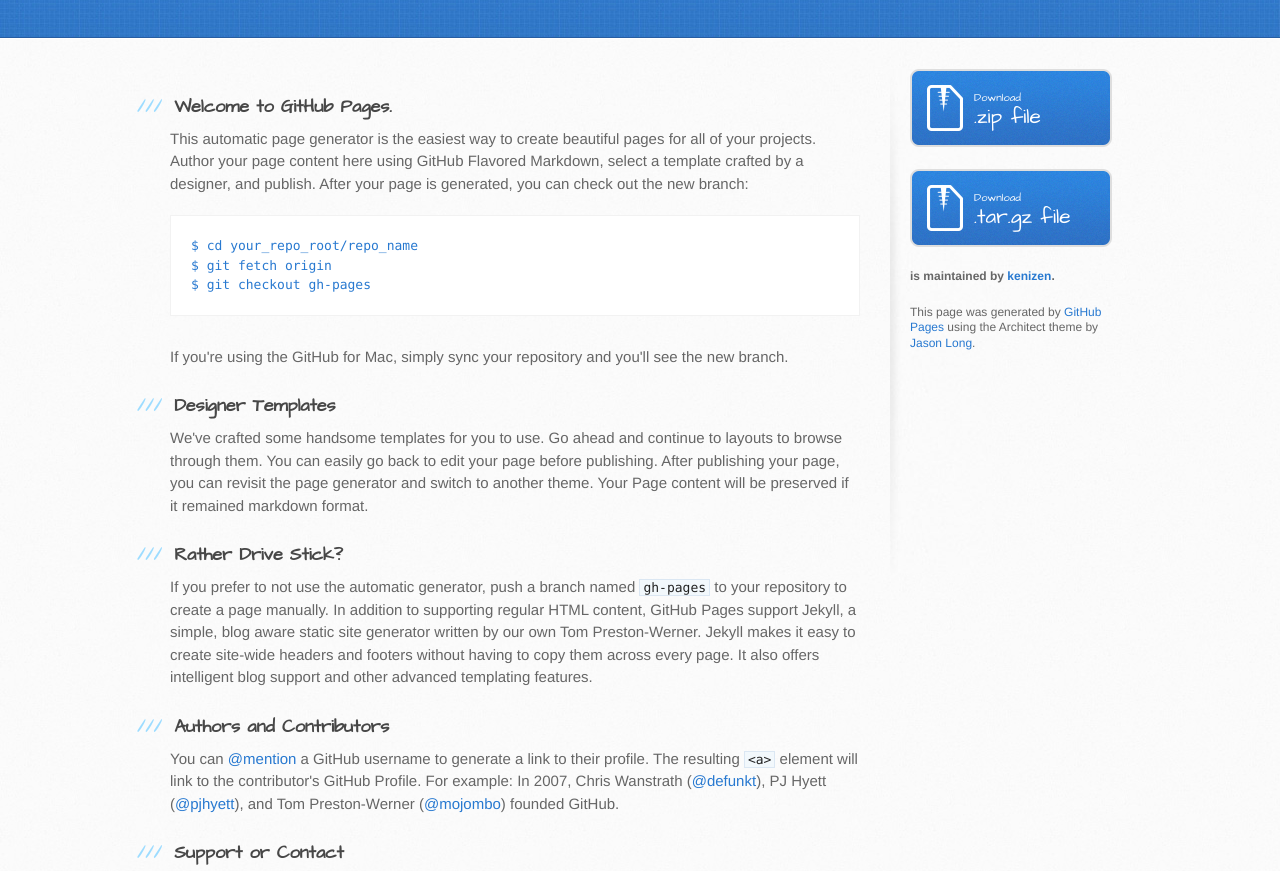
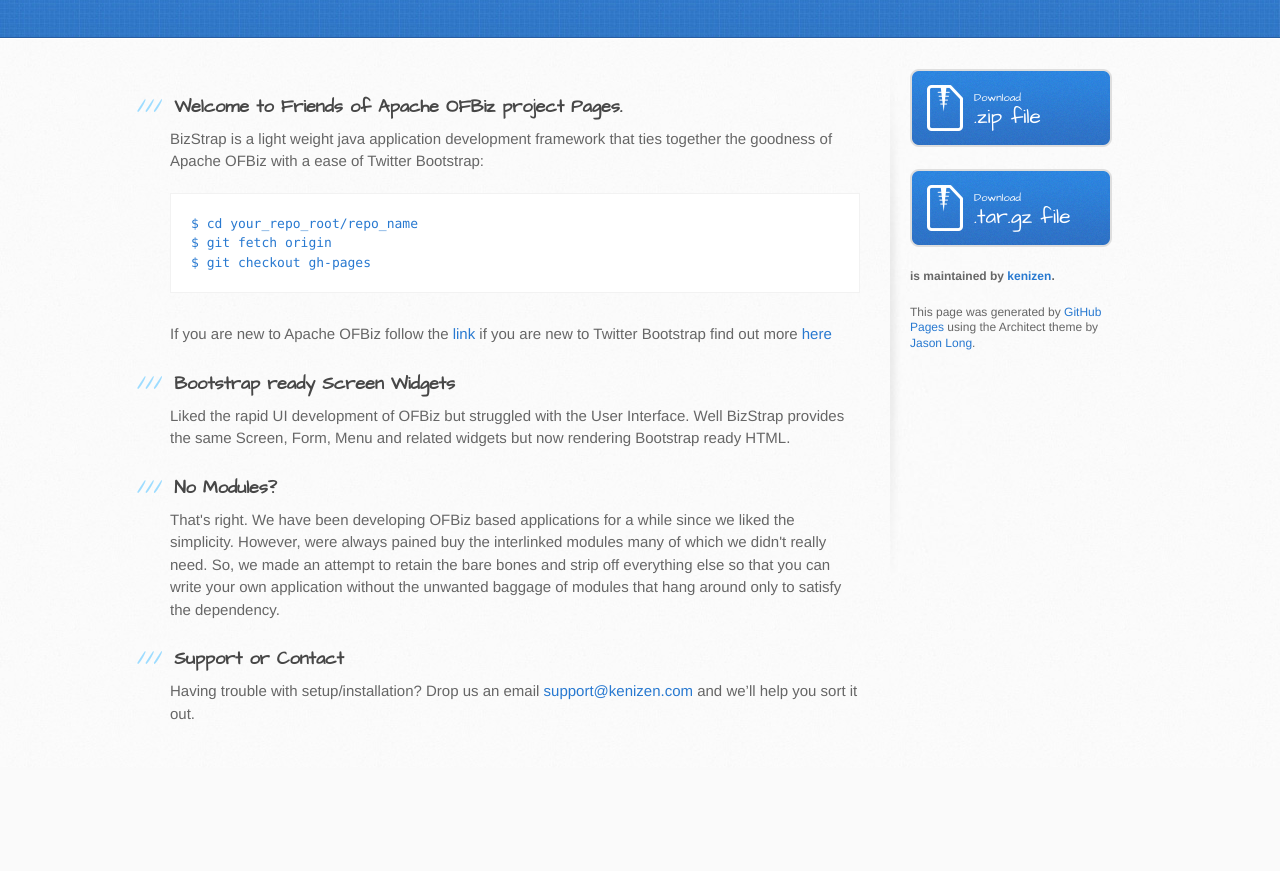
Before and after one commit to kenizen/bizstrap, a plain HTML site: page index.html in a window 1280 px wide. Shown: the part 197-1068 px from the top of the page. After the commit the page ends 965 px from the top, so only its background shows below. Drawn offline with Linux system fonts and the light colour scheme.

```diff
--- a/index.html
+++ b/index.html
@@ -20,7 +20,7 @@
     <header>
       <div class="inner">
         <h1>Bizstrap</h1>
-        <h2>OFBiz Based Rapid Business Applications Development Framework</h2>
+        <h2>Rapid Business Applications Development Framework based on Apache OFBiz</h2>
         <a href="https://github.com/kenizen/bizstrap" class="button"><small>View project on</small> GitHub</a>
       </div>
     </header>
@@ -29,36 +29,32 @@
       <div class="inner clearfix">
         <section id="main-content">
           <h3>
-<a id="welcome-to-github-pages" class="anchor" href="#welcome-to-github-pages" aria-hidden="true"><span class="octicon octicon-link"></span></a>Welcome to GitHub Pages.</h3>
+<a id="welcome-to-friends-of-apache-ofbiz-project-pages" class="anchor" href="#welcome-to-friends-of-apache-ofbiz-project-pages" aria-hidden="true"><span class="octicon octicon-link"></span></a>Welcome to Friends of Apache OFBiz project Pages.</h3>
 
-<p>This automatic page generator is the easiest way to create beautiful pages for all of your projects. Author your page content here using GitHub Flavored Markdown, select a template crafted by a designer, and publish. After your page is generated, you can check out the new branch:</p>
+<p>BizStrap is a light weight java application development framework that ties together the goodness of Apache OFBiz with a ease of Twitter Bootstrap:</p>
 
 <pre><code>$ cd your_repo_root/repo_name
 $ git fetch origin
 $ git checkout gh-pages
 </code></pre>
 
-<p>If you're using the GitHub for Mac, simply sync your repository and you'll see the new branch.</p>
+<p>If you are new to Apache OFBiz follow the <a href="http://ofbiz.apache.org">link</a>
+if you are new to Twitter Bootstrap find out more <a href="http://www.getbootstrap.com/">here</a></p>
 
 <h3>
-<a id="designer-templates" class="anchor" href="#designer-templates" aria-hidden="true"><span class="octicon octicon-link"></span></a>Designer Templates</h3>
+<a id="bootstrap-ready-screen-widgets" class="anchor" href="#bootstrap-ready-screen-widgets" aria-hidden="true"><span class="octicon octicon-link"></span></a>Bootstrap ready Screen Widgets</h3>
 
-<p>We've crafted some handsome templates for you to use. Go ahead and continue to layouts to browse through them. You can easily go back to edit your page before publishing. After publishing your page, you can revisit the page generator and switch to another theme. Your Page content will be preserved if it remained markdown format.</p>
+<p>Liked the rapid UI development of OFBiz but struggled with the User Interface. Well BizStrap provides the same Screen, Form, Menu and related widgets but now rendering Bootstrap ready HTML. </p>
 
 <h3>
-<a id="rather-drive-stick" class="anchor" href="#rather-drive-stick" aria-hidden="true"><span class="octicon octicon-link"></span></a>Rather Drive Stick?</h3>
+<a id="no-modules" class="anchor" href="#no-modules" aria-hidden="true"><span class="octicon octicon-link"></span></a>No Modules?</h3>
 
-<p>If you prefer to not use the automatic generator, push a branch named <code>gh-pages</code> to your repository to create a page manually. In addition to supporting regular HTML content, GitHub Pages support Jekyll, a simple, blog aware static site generator written by our own Tom Preston-Werner. Jekyll makes it easy to create site-wide headers and footers without having to copy them across every page. It also offers intelligent blog support and other advanced templating features.</p>
-
-<h3>
-<a id="authors-and-contributors" class="anchor" href="#authors-and-contributors" aria-hidden="true"><span class="octicon octicon-link"></span></a>Authors and Contributors</h3>
-
-<p>You can <a href="https://github.com/blog/821" class="user-mention">@mention</a> a GitHub username to generate a link to their profile. The resulting <code>&lt;a&gt;</code> element will link to the contributor's GitHub Profile. For example: In 2007, Chris Wanstrath (<a href="https://github.com/defunkt" class="user-mention">@defunkt</a>), PJ Hyett (<a href="https://github.com/pjhyett" class="user-mention">@pjhyett</a>), and Tom Preston-Werner (<a href="https://github.com/mojombo" class="user-mention">@mojombo</a>) founded GitHub.</p>
+<p>That's right. We have been developing OFBiz based applications for a while since we liked the simplicity. However, were always pained buy the interlinked modules many of which we didn't really need. So, we made an attempt to retain the bare bones and strip off everything else so that you can write your own application without the unwanted baggage of modules that hang around only to satisfy the dependency. </p>
 
 <h3>
 <a id="support-or-contact" class="anchor" href="#support-or-contact" aria-hidden="true"><span class="octicon octicon-link"></span></a>Support or Contact</h3>
 
-<p>Having trouble with Pages? Check out the documentation at <a href="https://help.github.com/pages">https://help.github.com/pages</a> or contact <a href="mailto:support@github.com">support@github.com</a> and we’ll help you sort it out.</p>
+<p>Having trouble with setup/installation? Drop us an email <a href="mailto:support@kenizen.com">support@kenizen.com</a> and we’ll help you sort it out.</p>
         </section>
 
         <aside id="sidebar">
```
Also changed, not shown: params.json (+1 -1 lines).
